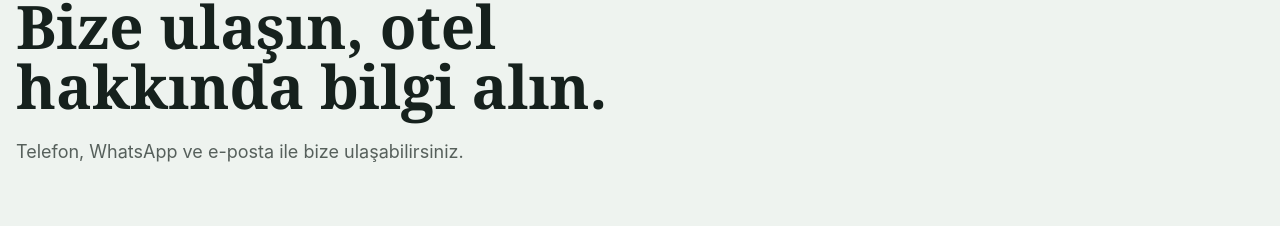
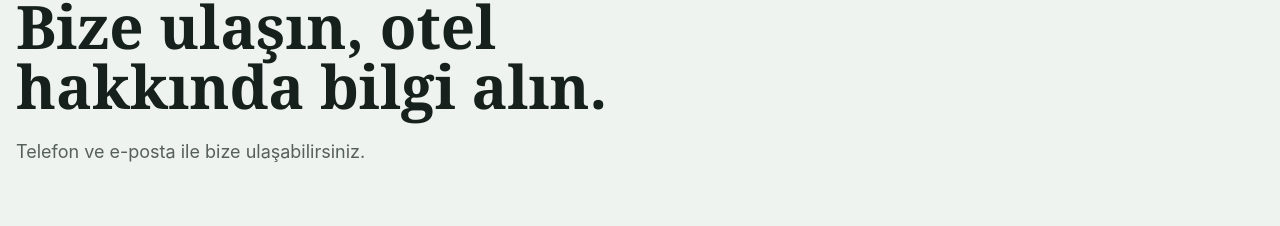
Before and after one commit to Altulpar/hotel, a Next.js app: page /iletisim in a window 1280 px wide. Shown: the part 221-447 px from the top of the page. Built offline with nearby package versions, Linux system fonts and the light colour scheme; no server answers; the database is empty.

Commit message:
Remove WhatsApp from contact page

```diff
--- a/app/iletisim/page.tsx
+++ b/app/iletisim/page.tsx
@@ -1,4 +1,4 @@
-import { Mail, MapPin, MessageCircle, Phone } from "lucide-react";
+import { Mail, MapPin, Phone } from "lucide-react";
 import { prisma } from "@/lib/db";
 import { PublicNav } from "@/components/public/PublicNav";
 import { Footer } from "@/components/public/Footer";
@@ -10,22 +10,16 @@ export const metadata = { title: "İletişim" };
 
 export default async function ContactPage() {
   const hotel = await prisma.hotelInfo.findFirst();
-  const whatsapp = hotel?.whatsapp?.replace(/[^0-9]/g, "");
   return (
     <>
       <PublicNav />
-      <PageHero eyebrow="İletişim" title="Bize ulaşın, otel hakkında bilgi alın." description="Telefon, WhatsApp ve e-posta ile bize ulaşabilirsiniz." />
+      <PageHero eyebrow="İletişim" title="Bize ulaşın, otel hakkında bilgi alın." description="Telefon ve e-posta ile bize ulaşabilirsiniz." />
       <main className="mx-auto max-w-3xl px-4 py-16 md:py-24">
         <section>
           <div className="grid gap-4">
             {hotel?.phone && (
               <a href={`tel:${hotel.phone}`} className="flex items-center gap-3 rounded-lg bg-white p-5 shadow-soft">
                 <Phone className="text-coast-clay" /> <span>{hotel.phone}</span>
-              </a>
-            )}
-            {whatsapp && (
-              <a href={`https://wa.me/${whatsapp}`} className="flex items-center gap-3 rounded-lg bg-white p-5 shadow-soft">
-                <MessageCircle className="text-coast-clay" /> <span>WhatsApp ile yazın</span>
               </a>
             )}
             {hotel?.email && (
```
